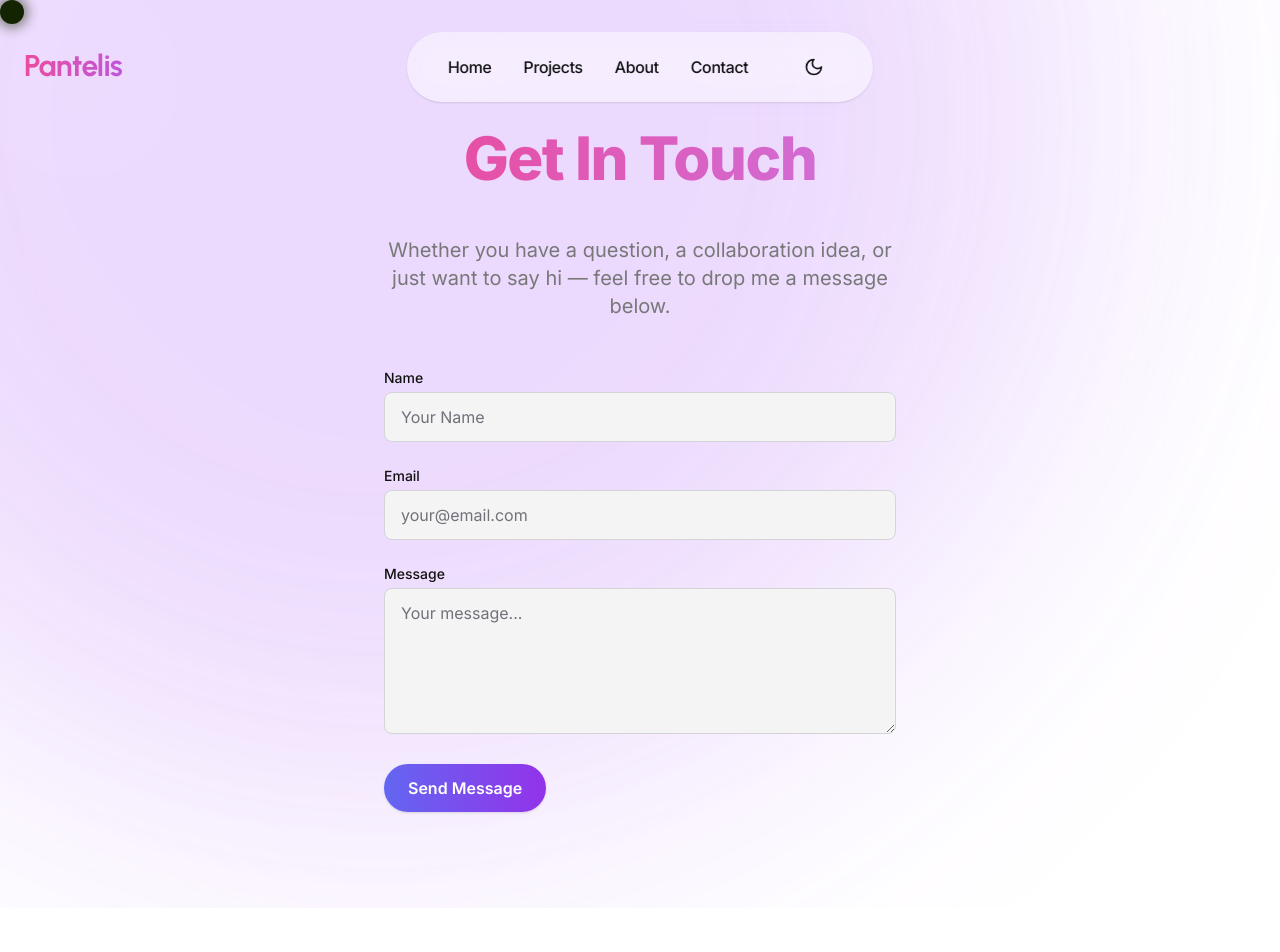
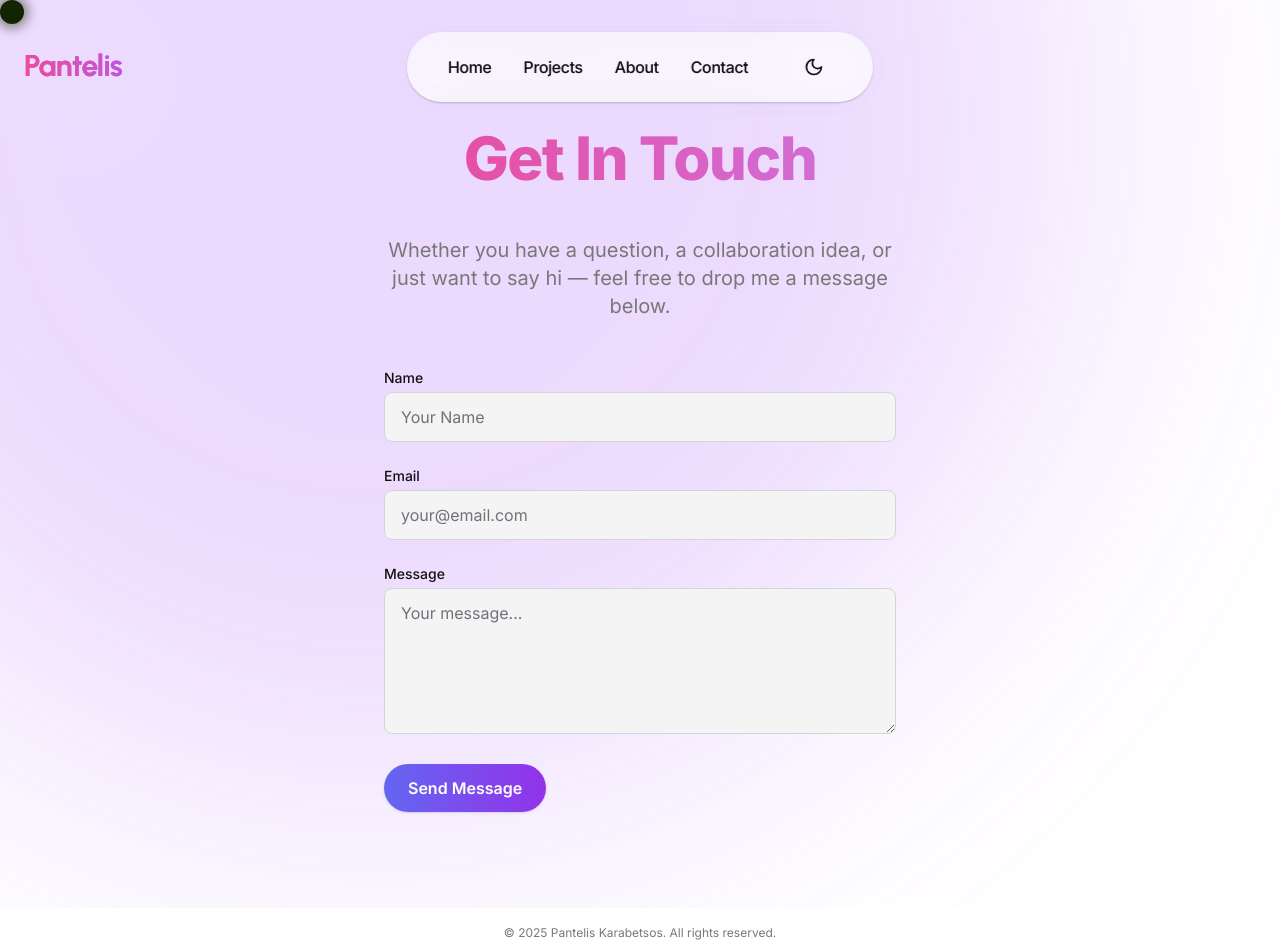
Before and after one commit to Lees20/My-portfolio, a Next.js app: page /contact in a window 1280 px wide. Shown: the top 952 px of the page. Before the commit the page ends 908 px from the top, so only its background shows below. Built offline with nearby package versions, Linux system fonts and the light colour scheme.

Commit message:
footer created

```diff
--- /dev/null
+++ b/src/app/components/footer.js
@@ -0,0 +1,39 @@
+'use client';
+
+import Link from 'next/link';
+
+export default function Footer() {
+  return (
+    <footer className="relative z-10 w-full border-t border-white/10 bg-background/30 backdrop-blur-sm text-muted-foreground text-xs">
+      <div className="max-w-5xl mx-auto px-4 py-4 flex flex-col items-center justify-center gap-2 text-center">
+        <p className="text-[12px]">
+          © {new Date().getFullYear()} Pantelis Karabetsos. All rights reserved.
+        </p>
+
+        {/* Optional socials */}
+        {/* <div className="flex gap-4">
+          <Link
+            href="https://github.com/Lees20"
+            target="_blank"
+            className="hover:text-primary transition text-[12px]"
+          >
+            GitHub
+          </Link>
+          <Link
+            href="mailto:contact@pkarabetsos.com"
+            className="hover:text-primary transition text-[12px]"
+          >
+            Email
+          </Link>
+          <Link
+            href="https://linkedin.com/in/your-link"
+            target="_blank"
+            className="hover:text-primary transition text-[12px]"
+          >
+            LinkedIn
+          </Link>
+        </div> */}
+      </div>
+    </footer>
+  );
+}
--- a/src/app/contact/page.js
+++ b/src/app/contact/page.js
@@ -4,6 +4,7 @@ import { motion } from 'framer-motion';
 import { useTheme } from 'next-themes';
 import Header from '../components/header';
 import { useState } from 'react';
+
 
 
 
@@ -165,6 +166,7 @@ export default function Contact() {
 
         </form>
       </section>
+
     </main>
   );
 }
--- a/src/app/layout.js
+++ b/src/app/layout.js
@@ -2,9 +2,19 @@ import './globals.css';
 import { Inter } from 'next/font/google';
 import { ThemeProvider } from 'next-themes';
 import CustomCursor from "./components/CustomCursor";
-import { Toaster } from 'react-hot-toast';
+import Header from './components/header';
+import Footer from './components/footer';
 
 const inter = Inter({ subsets: ['latin'] });
+
+
+export const metadata = {
+  title: 'Pantelis Karabetsos | Computer Engineer',
+  description: 'Pantelis Karabetsos — software engineer crafting modern, functional, and user-centric web experiences.',
+  icons: {
+    icon: "/logo.png",
+  },
+};
 
 export default function RootLayout({ children }) {
   return (
@@ -12,22 +22,10 @@ export default function RootLayout({ children }) {
       <body className={`${inter.className} cursor-none`}>
         <ThemeProvider attribute="class" defaultTheme="system" enableSystem>
           <div className="bg-background text-foreground transition-colors duration-500 min-h-screen">
+            <Header />
             <CustomCursor />
             {children}
-            <Toaster
-          position="top-center"
-          toastOptions={{
-            duration: 4000,
-            style: {
-              background: '#1f1f1f',
-              color: '#fff',
-              border: '1px solid #6b21a8',
-              boxShadow: '0 0 20px rgba(236, 72, 153, 0.4)',
-              fontWeight: 500,
-              fontSize: '0.95rem',
-            },
-          }}
-        />
+            <Footer />
           </div>
         </ThemeProvider>
       </body>
```
Also changed, not shown: public/logo.png (added).
